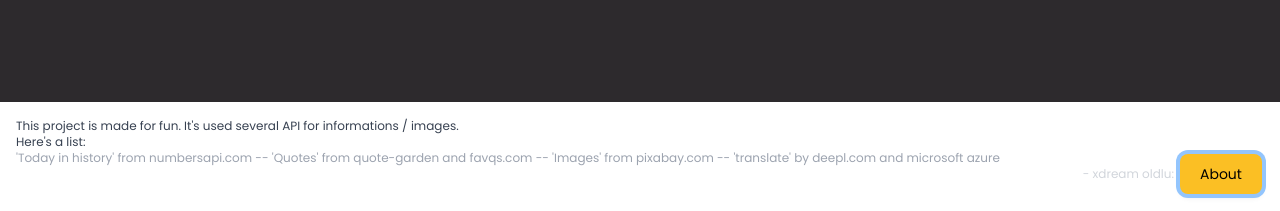
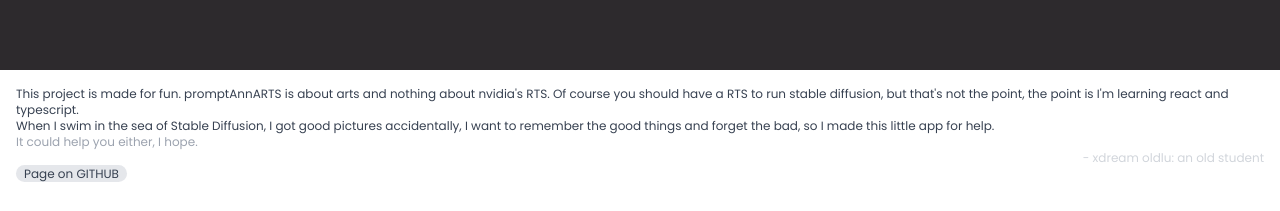
Before and after one commit to deadlyedge/promptAnnARTS, a React (Vite) app: page / in a window 1280 px wide. Both pictures are taken after a click on the button "About". Shown: the part 586-797 px from the top of the page. Built offline with nearby package versions, Linux system fonts and the light colour scheme; a web font is replaced by a local one.

Commit message:
write about.

```diff
--- a/src/components/Drawer.tsx
+++ b/src/components/Drawer.tsx
@@ -10,25 +10,41 @@ const Drawer: FC<IDrawer> = ({ isOpen, setIsOpen }): ReactElement => {
   return (
     <main
       className={
-        " fixed overflow-hidden z-10 bg-gray-900 bg-opacity-25 inset-0 transform ease-in-out " +
+        " fixed overflow-hidden z-50 bg-gray-900 bg-opacity-25 inset-0 transform ease-in-out " +
         (isOpen
           ? " transition-opacity opacity-100 duration-500 translate-y-0  "
           : " transition-all delay-500 opacity-0 translate-y-full  ")
       }>
       <section
         className={
-          " h-screen max-h-28 bottom-0 absolute bg-white w-full shadow-xl delay-400 duration-500 ease-in-out transition-all transform text-xs " +
+          " h-screen max-h-36 bottom-0 absolute bg-white w-full shadow-xl delay-400 duration-500 ease-in-out transition-all transform text-xs " +
           (isOpen ? " translate-y-0 " : " translate-y-full ")
         }>
         <div className='p-4 text-gray-700'>
           <p>
-            This project is made for fun. It's used several API for informations
-            / images.
+            This project is made for fun. promptAnnARTS is about arts and
+            nothing about nvidia's RTS. Of course you should have a RTS to run
+            stable diffusion, but that's not the point, the point is I'm
+            learning react and typescript.
           </p>
-          <p>Here's a list:</p>
-          <p className="text-gray-400">'Today in history' from numbersapi.com --
-          'Quotes' from quote-garden and favqs.com -- 'Images' from pixabay.com -- 'translate' by deepl.com and microsoft azure </p>
-          <p className="float-right text-gray-300"> - xdream oldlu: an old student</p>
+          <p>
+            When I swim in the sea of Stable Diffusion, I got good pictures
+            accidentally, I want to remember the good things and forget the bad,
+            so I made this little app for help.
+          </p>
+          <p className='text-gray-400'>It could help you either, I hope.</p>
+          <p className='float-right text-gray-300'>
+            {" "}
+            - xdream oldlu: an old student
+          </p>
+          <p>
+            <br />
+            <a
+              className='bg-gray-200 rounded-full px-2'
+              href='https://github.com/deadlyedge/promptAnnARTS/'>
+              Page on GITHUB
+            </a>
+          </p>
         </div>
       </section>
       <section
--- a/src/components/PageFooter.tsx
+++ b/src/components/PageFooter.tsx
@@ -6,7 +6,7 @@ const PageFooter = () => {
   return (
     <>
       <div className='h-20'></div>
-      <div className='fixed w-20 bottom-5 right-5 block z-50'>
+      <div className='fixed w-20 bottom-5 right-5 block z-40'>
         <button
           className='bg-amber-400 p-3 shadow-md transition duration-500 hover:scale-125 hover:bg-amber-100 focus:ring-4 focus:ring-blue-300 font-bold rounded-lg text-sm px-5 py-2.5'
           type='button'
```
Also changed, not shown: 1 other file (tests, documents, lock files or other folders).
